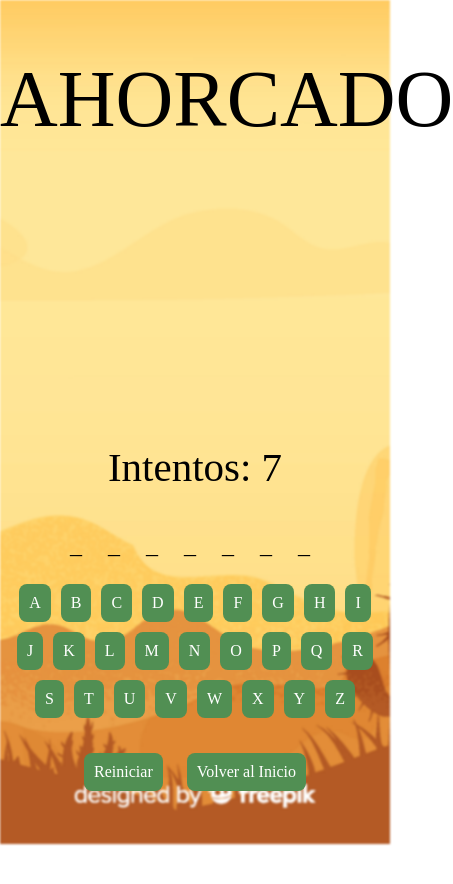
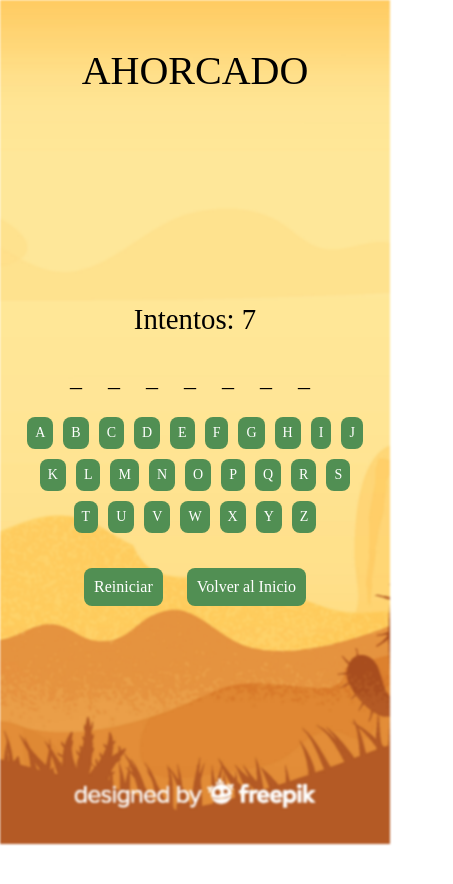
Before and after one commit to anoj079/anoj079.github.io, a plain HTML site: page index.html in a window 390 px wide. Both pictures are taken after a click on the button "Jugar". Shown: the whole page, 453 px wide, since content can reach past the window. Drawn offline with Linux system fonts and the light colour scheme; a web font is replaced by a local one.

Commit message:
initial commit

```diff
--- a/style.css
+++ b/style.css
@@ -32,10 +32,14 @@ html, body {
     filter: blur(0.8px);
 }
 
-#vista-principal {
+#vista-principal, #vista-juego {
+    display: flex;
+    flex-direction: column;
+    justify-content: center;
+    align-items: center;
+    height: 100vh; /* Ocupar toda la pantalla */
     text-align: center;
-    position: relative;
-    z-index: 1;
+    padding: 20px; /* Añade espacio alrededor */
 }
 
 button {
@@ -43,10 +47,10 @@ button {
     font-family: "Rye", serif;
     border: none;
     color: white;
-    padding: 10px 20px;
+    padding: 15px 30px;
     text-align: center;
-    font-size: 16px;
-    margin: 4px 2px;
+    font-size: 18px;
+    margin: 10px;
     cursor: pointer;
     border-radius: 12px;
     transition-duration: 0.01s;
@@ -56,14 +60,6 @@ button:hover {
     background-color: #6da76f;
     color: black;
     border: 2px solid #4CAF50;
-}
-
-#vista-principal button {
-    margin-top: 20px;
-}
-
-#vista-juego {
-    text-align: center;
 }
 
 #palabra-a-adivinar {
@@ -128,3 +124,29 @@ button:hover {
     outline: none;
     border: 1px solid #519053;
 }
+
+/* Media queries para dispositivos móviles */
+@media (max-width: 768px) {
+    h1 {
+        font-size: 250%;
+    }
+
+    p, .entrada {
+        font-size: 180%;
+    }
+
+    button {
+        font-size: 14px;
+        padding: 10px 20px;
+    }
+
+    canvas {
+        width: 150px;
+        height: 150px;
+    }
+
+    #teclado button {
+        font-size: 14px;
+        padding: 8px;
+    }
+}
```
